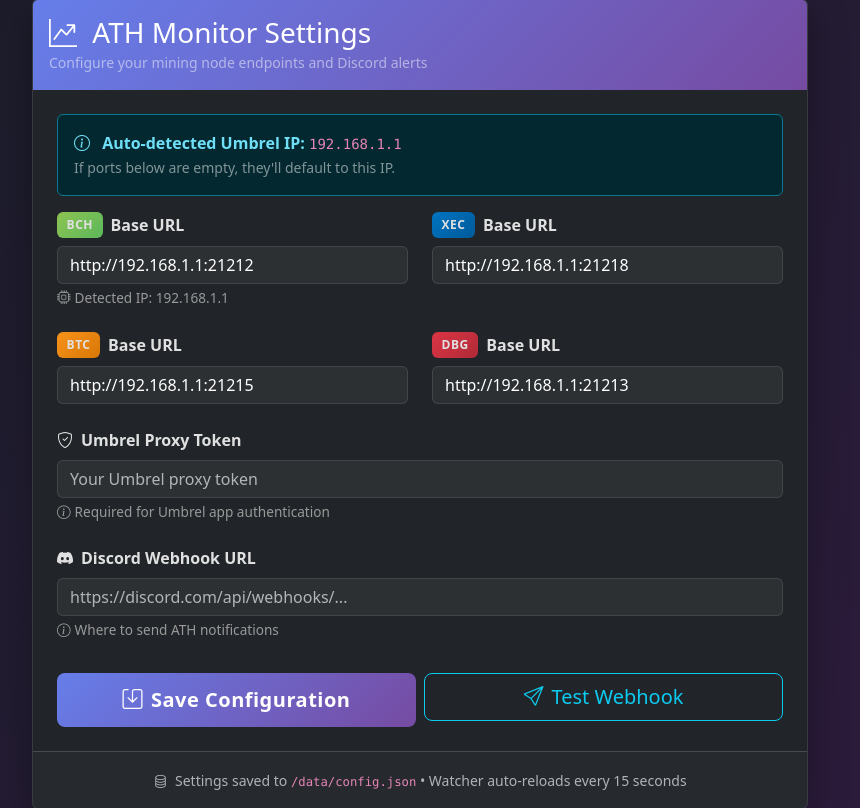
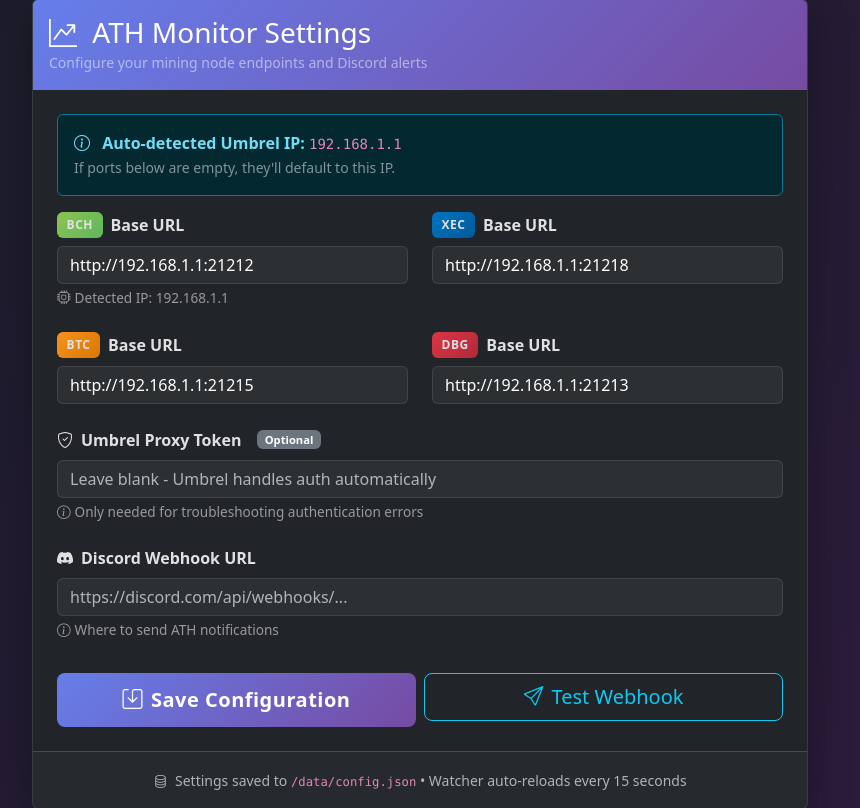
Before and after one commit to AkaCurtis/Axe-Webhooks, a Flask app: page / in a window 1280 px wide. Shown: the part 33-841 px from the top of the page, without its empty margins (220-1080 px from the left). Run offline with Flask 3, Linux system fonts and the light colour scheme.

Commit message:
Update code to clarify proxy token is optional - Umbrel handles auth automatically

```diff
--- a/axe-webhooks/watcher/watcher.py
+++ b/axe-webhooks/watcher/watcher.py
@@ -76,6 +76,8 @@
 
 
 def get_json(url: str, proxy_token: str) -> Dict[str, Any]:
+    # When running inside Umbrel, leave proxy_token empty and Umbrel handles auth automatically.
+    # Only pass the cookie if explicitly configured (for troubleshooting).
     cookies = {"UMBREL_PROXY_TOKEN": proxy_token} if proxy_token else None
     r = requests.get(
         url,
--- a/axe-webhooks/web/app.py
+++ b/axe-webhooks/web/app.py
@@ -121,6 +121,8 @@
     ]
 
     proxy_token = cfg.get("proxy_token", "").strip()
+    # When running inside Umbrel, proxy_token can be empty - Umbrel handles auth automatically.
+    # Only pass the cookie if explicitly configured (for troubleshooting).
     cookies = {"UMBREL_PROXY_TOKEN": proxy_token} if proxy_token else None
 
     fields = []
--- a/axe-webhooks/web/templates/index.html
+++ b/axe-webhooks/web/templates/index.html
@@ -150,10 +150,11 @@
           <div class="mt-4">
             <label class="form-label">
               <i class="bi bi-shield-check"></i> Umbrel Proxy Token
+              <span class="badge bg-secondary ms-2" style="font-size: 0.7rem;">Optional</span>
             </label>
-            <input name="proxy_token" value="{{ cfg.proxy_token }}" class="form-control" placeholder="Your Umbrel proxy token"/>
+            <input name="proxy_token" value="{{ cfg.proxy_token }}" class="form-control" placeholder="Leave blank - Umbrel handles auth automatically"/>
             <div class="hint-text">
-              <i class="bi bi-info-circle me-1"></i>Required for Umbrel app authentication
+              <i class="bi bi-info-circle me-1"></i>Only needed for troubleshooting authentication errors
             </div>
           </div>
 
```
